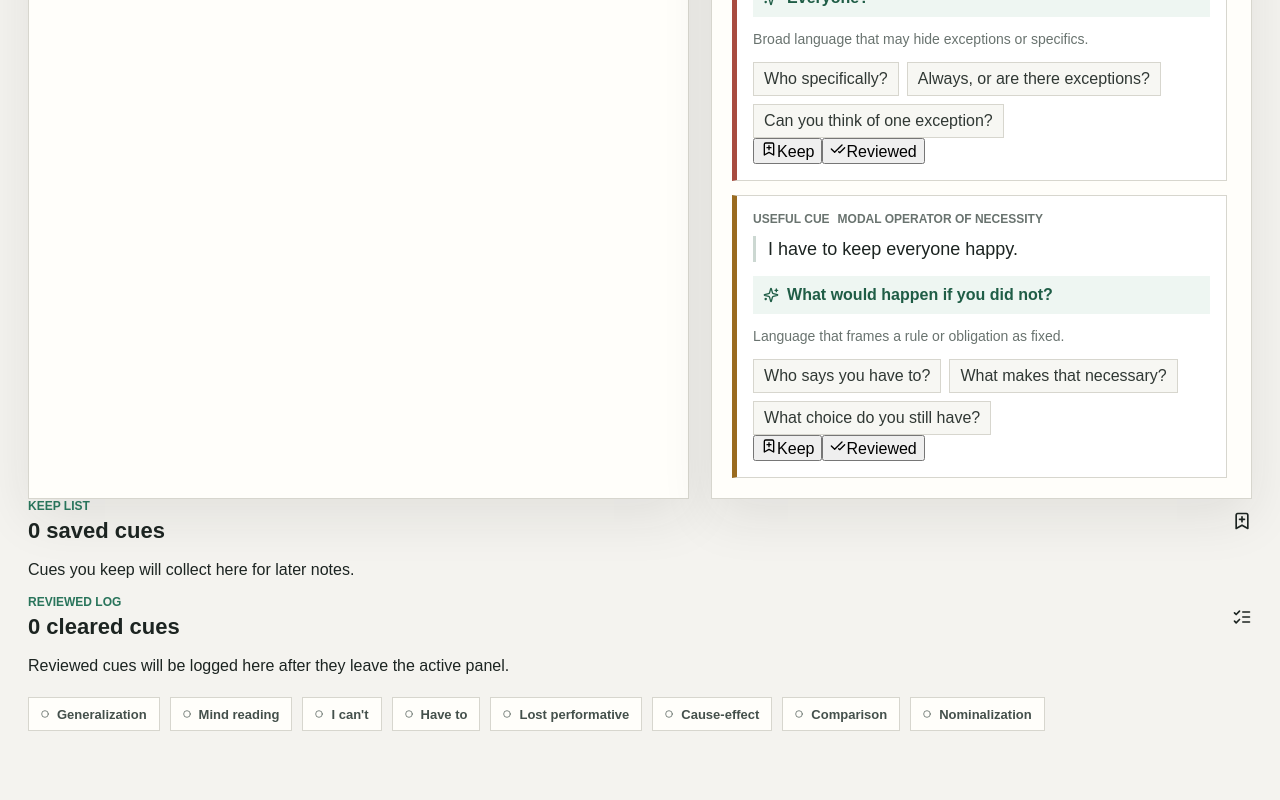
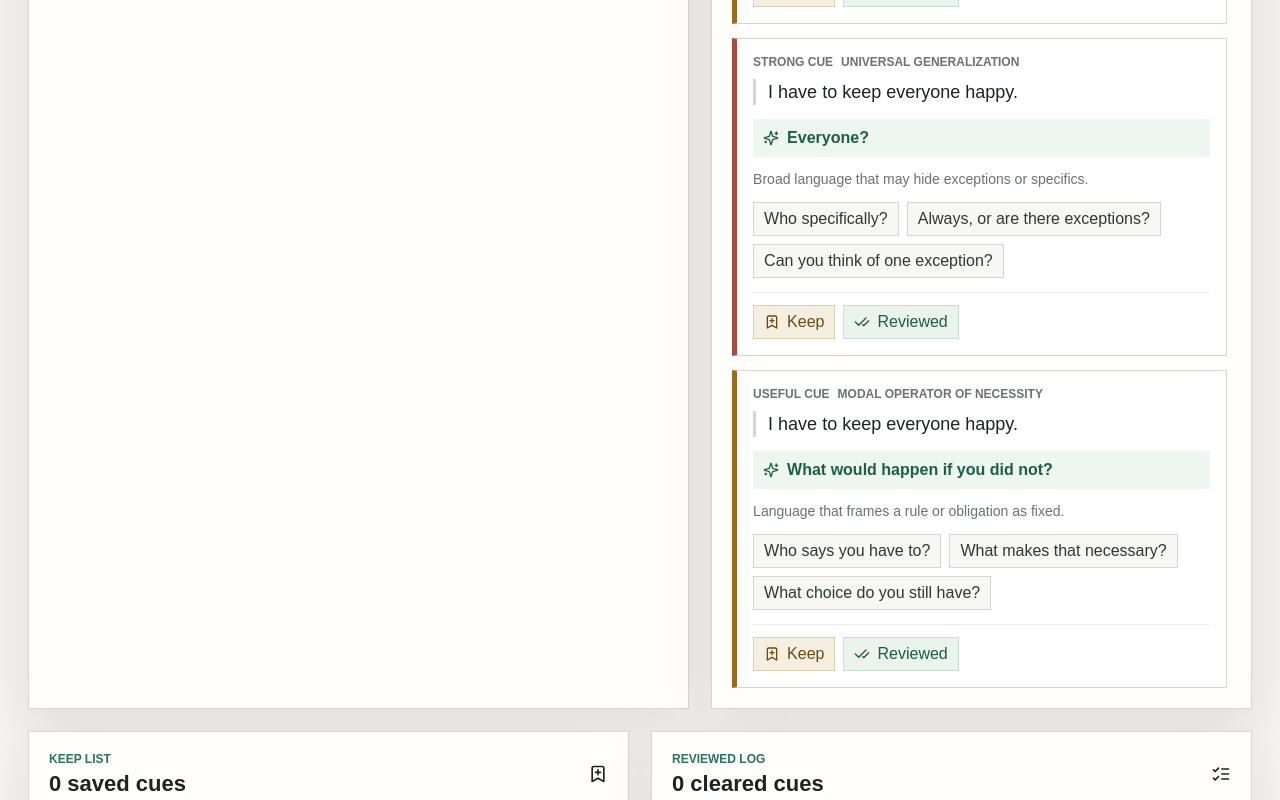
Before and after one commit to jithins123/therapy-assist, a Next.js app: page / in a window 1280 px wide. Shown: the part 1520-2320 px from the top of the page. Before the commit the page ends 2279 px from the top, so only its background shows below. Built offline with nearby package versions, Linux system fonts and the light colour scheme.

Commit message:
Style cue actions and session log

```diff
--- a/app/styles.css
+++ b/app/styles.css
@@ -106,12 +106,17 @@ h2 {
 }
 
 .transcriptPanel,
-.cuePanel {
+.cuePanel,
+.logPanel {
   background: var(--panel);
   border: 1px solid var(--line);
   box-shadow: var(--shadow);
+  padding: 20px;
+}
+
+.transcriptPanel,
+.cuePanel {
   min-height: 640px;
-  padding: 20px;
 }
 
 .panelHeader {
@@ -120,6 +125,10 @@ h2 {
   justify-content: space-between;
   gap: 16px;
   margin-bottom: 18px;
+}
+
+.compactHeader {
+  margin-bottom: 12px;
 }
 
 .buttonRow {
@@ -257,23 +266,52 @@ blockquote {
   margin-bottom: 12px;
 }
 
-.questions {
+.questions,
+.cueActions {
   display: flex;
   flex-wrap: wrap;
   gap: 8px;
 }
 
-.questions button {
+.questions button,
+.cueActions button {
+  align-items: center;
   background: #f7f7f3;
   border: 1px solid var(--line);
   color: #303834;
   cursor: pointer;
+  display: inline-flex;
+  gap: 7px;
   min-height: 34px;
   padding: 7px 10px;
 }
 
-.questions button:hover {
+.questions button:hover,
+.cueActions button:hover {
   border-color: #9fb9ad;
+}
+
+.cueActions {
+  border-top: 1px solid #eeeeea;
+  margin-top: 14px;
+  padding-top: 12px;
+}
+
+.cueActions button:first-child {
+  background: #f5efe1;
+  border-color: #dfcfac;
+  color: #6b4a15;
+}
+
+.cueActions button:last-child {
+  background: #eaf3ed;
+  border-color: #c7dfd1;
+  color: #215b46;
+}
+
+.cueActions button:disabled {
+  cursor: default;
+  opacity: 0.65;
 }
 
 .emptyState {
@@ -298,6 +336,50 @@ blockquote {
   line-height: 1.5;
   margin-bottom: 0;
   max-width: 300px;
+}
+
+.sessionLog {
+  display: grid;
+  gap: 22px;
+  grid-template-columns: 1fr 1fr;
+  margin: 22px auto 0;
+  max-width: 1320px;
+}
+
+.logPanel {
+  min-height: 180px;
+}
+
+.logList {
+  display: grid;
+  gap: 10px;
+  max-height: 320px;
+  overflow: auto;
+  padding-right: 4px;
+}
+
+.logItem {
+  background: #fff;
+  border: 1px solid var(--line);
+  padding: 12px;
+}
+
+.logItem p {
+  color: #38413d;
+  font-size: 14px;
+  line-height: 1.45;
+  margin-bottom: 8px;
+}
+
+.logItem strong {
+  color: var(--green);
+  font-size: 14px;
+}
+
+.logEmpty {
+  color: var(--muted);
+  line-height: 1.5;
+  margin-bottom: 0;
 }
 
 .ruleStrip {
@@ -331,7 +413,8 @@ blockquote {
     flex-direction: column;
   }
 
-  .workspace {
+  .workspace,
+  .sessionLog {
     grid-template-columns: 1fr;
   }
 
@@ -351,7 +434,8 @@ blockquote {
   }
 
   .transcriptPanel,
-  .cuePanel {
+  .cuePanel,
+  .logPanel {
     padding: 14px;
   }
 
```
